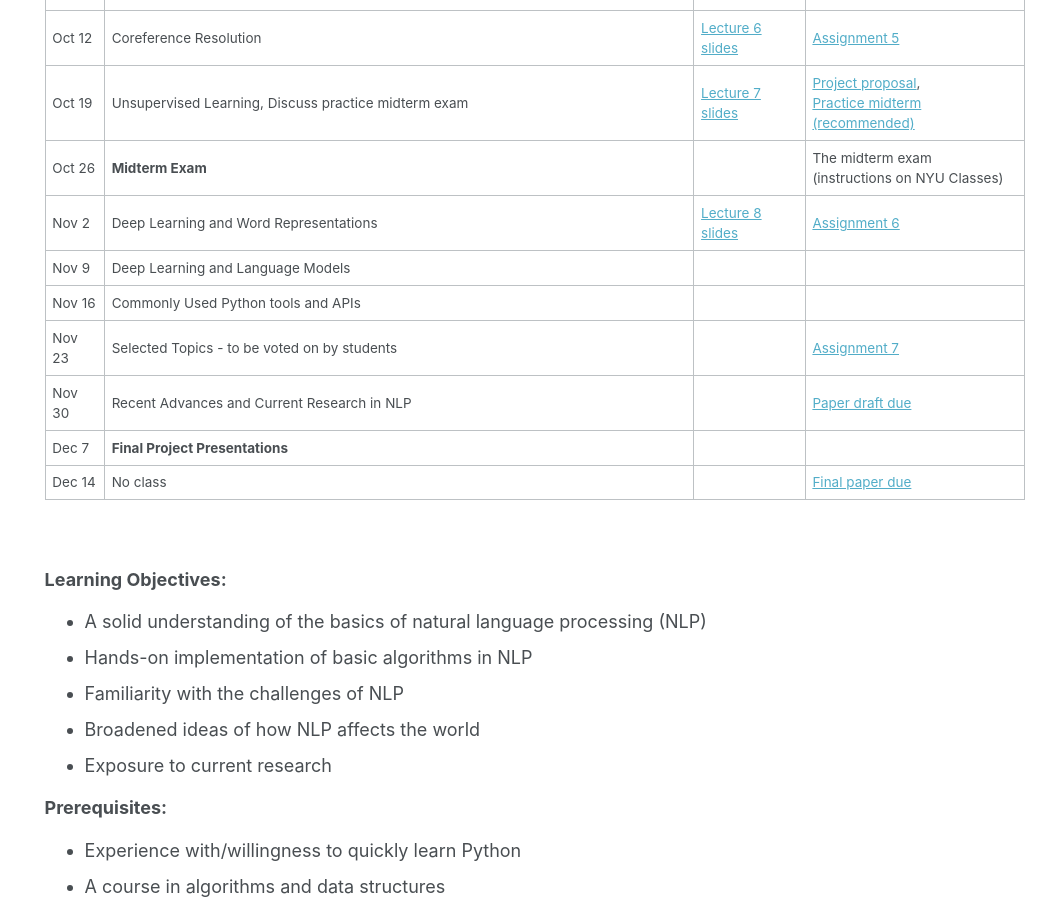
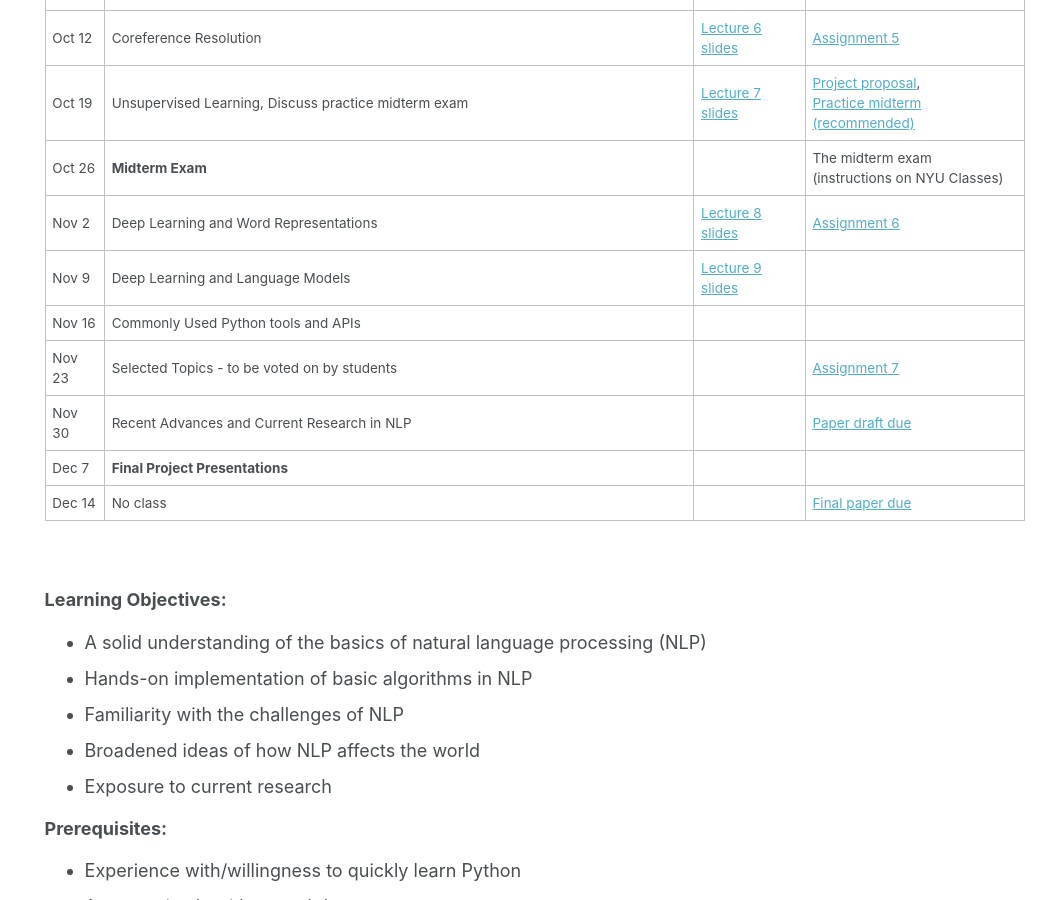
Before and after one commit to rasikabh/rasikabh.github.io, a Jekyll site: the page built from _pages/nlp2020.md, in a window 1280 px wide and 900 px high, scrolled down 1070 px. Shown: the whole window, without its empty margins (237-1280 px from the left). Built offline with Jekyll 4.4.1, drawn with Linux system fonts in a browser that asks for light colours.

Commit message:
Update nlp2020.md

```diff
--- a/_pages/nlp2020.md
+++ b/_pages/nlp2020.md
@@ -43,7 +43,7 @@ The course will cover basic implementations in Python as well as APIs and tools
 | Oct 19 | Unsupervised Learning, Discuss practice midterm exam                                          | [Lecture 7 slides](https://docs.google.com/presentation/d/1HaiL6B3w76rLKo2HGqQhE395PLAjJvY9zz1LTud5M98/edit?usp=sharing) | [Project proposal](https://rasikabh.github.io/nlp2020/#final-project), <br> [Practice midterm (recommended)](https://docs.google.com/document/d/1BCnCPbZhLwRoJTtAKKdCUrtpJaCKm5ju4kIfjtevBSU/edit?usp=sharing) |
 | Oct 26 | **Midterm Exam**                                                                              |        | The midterm exam <br> (instructions on NYU Classes) |
 | Nov 2  | Deep Learning and Word Representations                                                        | [Lecture 8 slides](https://docs.google.com/presentation/d/1sIY7FJccYqzsGSD-o3e-hZjNJzhx7kX8sS82nyMTDo0/edit?usp=sharing) | [Assignment 6](https://docs.google.com/document/d/1VLKful43M3gWWtk5MnRVpYqnCn9S-3kks-GYDcDlMr0/edit?usp=sharing) |
-| Nov 9  | Deep Learning and Language Models                                                             |        |                |
+| Nov 9  | Deep Learning and Language Models                                                             | [Lecture 9 slides](https://docs.google.com/presentation/d/1Vjp3yz9069paBQsTLDkd2f0KJ0zMAlsWAvt0SN-qJ4A/edit?usp=sharing) |                |
 | Nov 16 | Commonly Used Python tools and APIs                                                           |        |                |
 | Nov 23 | Selected Topics - to be voted on by students                                                  |        | [Assignment 7](https://docs.google.com/document/d/1zsvBJgELGX-cl0FNIASgcGXYHg82NWU2bKSeg0HS5zE/edit?usp=sharing) |
 | Nov 30 | Recent Advances and Current Research in NLP                                                   |        | [Paper draft due](https://rasikabh.github.io/nlp2020/#final-project) |
```
